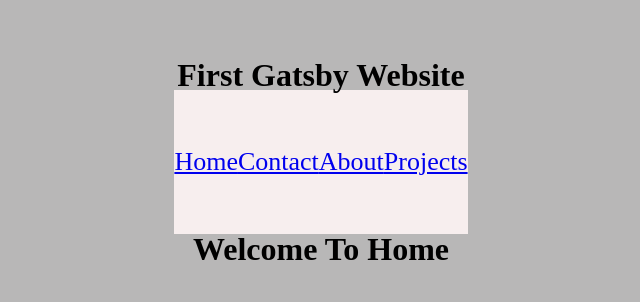
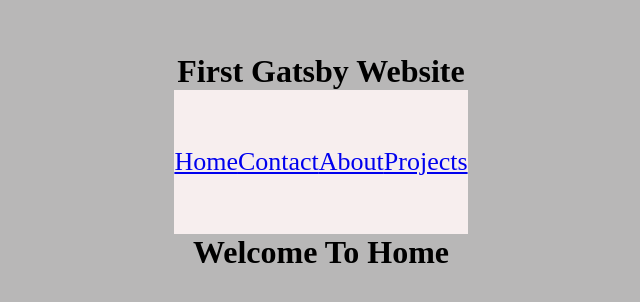
Before and after one commit to abdulwaqar844/jamstack-serverless, a Gatsby site: page / in a window 1280 px wide. Shown: the part 118-420 px from the top of the page, 319-959 px from the left. Built offline with nearby package versions, Linux system fonts and the light colour scheme; Gatsby itself is replaced by a stand-in of ours.

Commit message:
global.css updated

```diff
--- a/src/styles/global.css
+++ b/src/styles/global.css
@@ -13,4 +13,4 @@
     align-items: center;
     position: relative;
     min-height: 70vh;
-    line-height: 30px;  }
+  }
```
